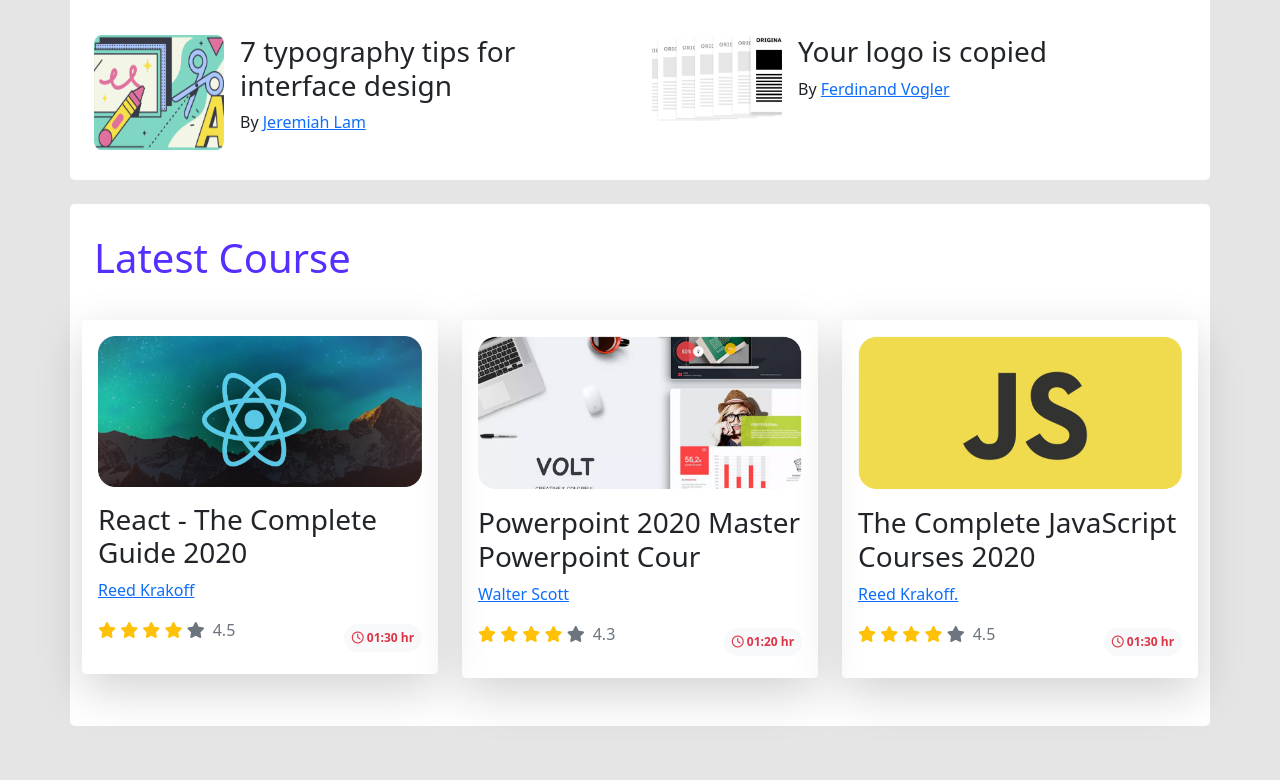
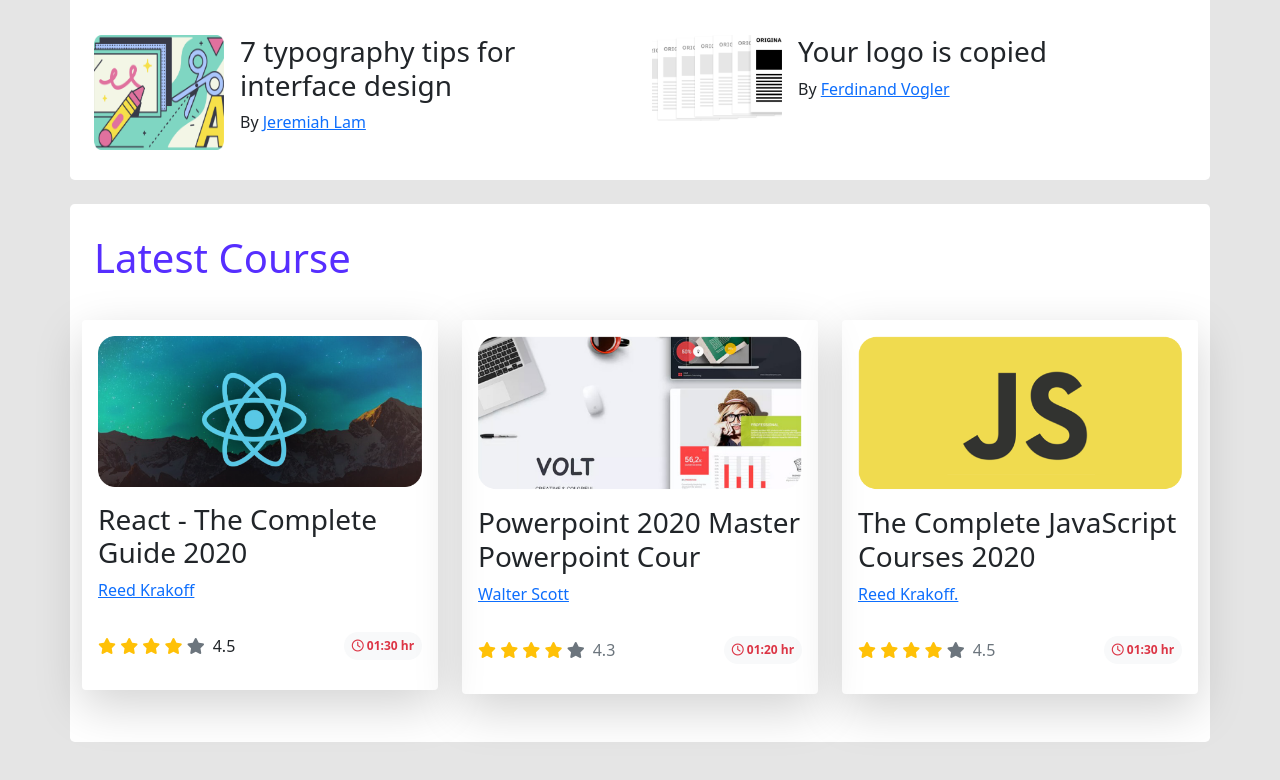
Before and after one commit to Naurozrashid/Leader-Board-Bootstrap, a plain HTML site: page index.html in a window 1280 px wide. Shown: the part 627-1407 px from the top of the page. Drawn offline with Linux system fonts and the light colour scheme.

Commit message:
finished finally

```diff
--- a/bootstrap-css/style.css
+++ b/bootstrap-css/style.css
@@ -38,3 +38,6 @@
 .margin-bottom{
     margin-bottom: 50px;
 }
+.margin-top{
+    margin-top: 16px !important;
+}
--- a/index.html
+++ b/index.html
@@ -146,15 +146,21 @@
                         <p><a href="">Reed Krakoff</a></p>
                     </div>
                     <div class="d-flex justify-content-between align-items-center">
-                        <div class="d-flex">
+
+                        <div class="d-flex align-items-center">
                             <div>
                                 <i class="fas fa-star text-warning"></i>
                                 <i class="fas fa-star text-warning"></i>
                                 <i class="fas fa-star text-warning"></i>
                                 <i class="fas fa-star text-warning"></i>
                                 <i class="fas fa-star text-secondary"></i>
+
                             </div>
-                            <p class="ms-2 text-secondary">4.5</p>
+                            <div>
+                                <p class="ms-2 margin-top">4.5</p>
+                            </div>
+
+
                         </div>
                         <div class="badge rounded-pill bg-light text-danger py-2">
                             <i class="far fa-clock"></i>
@@ -172,7 +178,7 @@
                         <p><a href="">Walter Scott</a></p>
                     </div>
                     <div class="d-flex justify-content-between align-items-center">
-                        <div class="d-flex">
+                        <div class="d-flex align-items-center">
                             <div>
                                 <i class="fas fa-star text-warning"></i>
                                 <i class="fas fa-star text-warning"></i>
@@ -180,7 +186,7 @@
                                 <i class="fas fa-star text-warning"></i>
                                 <i class="fas fa-star text-secondary"></i>
                             </div>
-                            <p class="ms-2 text-secondary">4.3</p>
+                            <p class="ms-2 text-secondary margin-top">4.3</p>
                         </div>
                         <div class="badge rounded-pill bg-light text-danger py-2">
                             <i class="far fa-clock"></i>
@@ -198,7 +204,7 @@
                         <p><a href="">Reed Krakoff.</a></p>
                     </div>
                     <div class="d-flex justify-content-between align-items-center">
-                        <div class="d-flex">
+                        <div class="d-flex align-items-center">
                             <div>
                                 <i class="fas fa-star text-warning"></i>
                                 <i class="fas fa-star text-warning"></i>
@@ -206,7 +212,7 @@
                                 <i class="fas fa-star text-warning"></i>
                                 <i class="fas fa-star text-secondary"></i>
                             </div>
-                            <p class="ms-2 text-secondary">4.5</p>
+                            <p class="ms-2 text-secondary margin-top">4.5</p>
                         </div>
                         <div class="badge rounded-pill bg-light text-danger py-2">
                             <i class="far fa-clock"></i>
```
